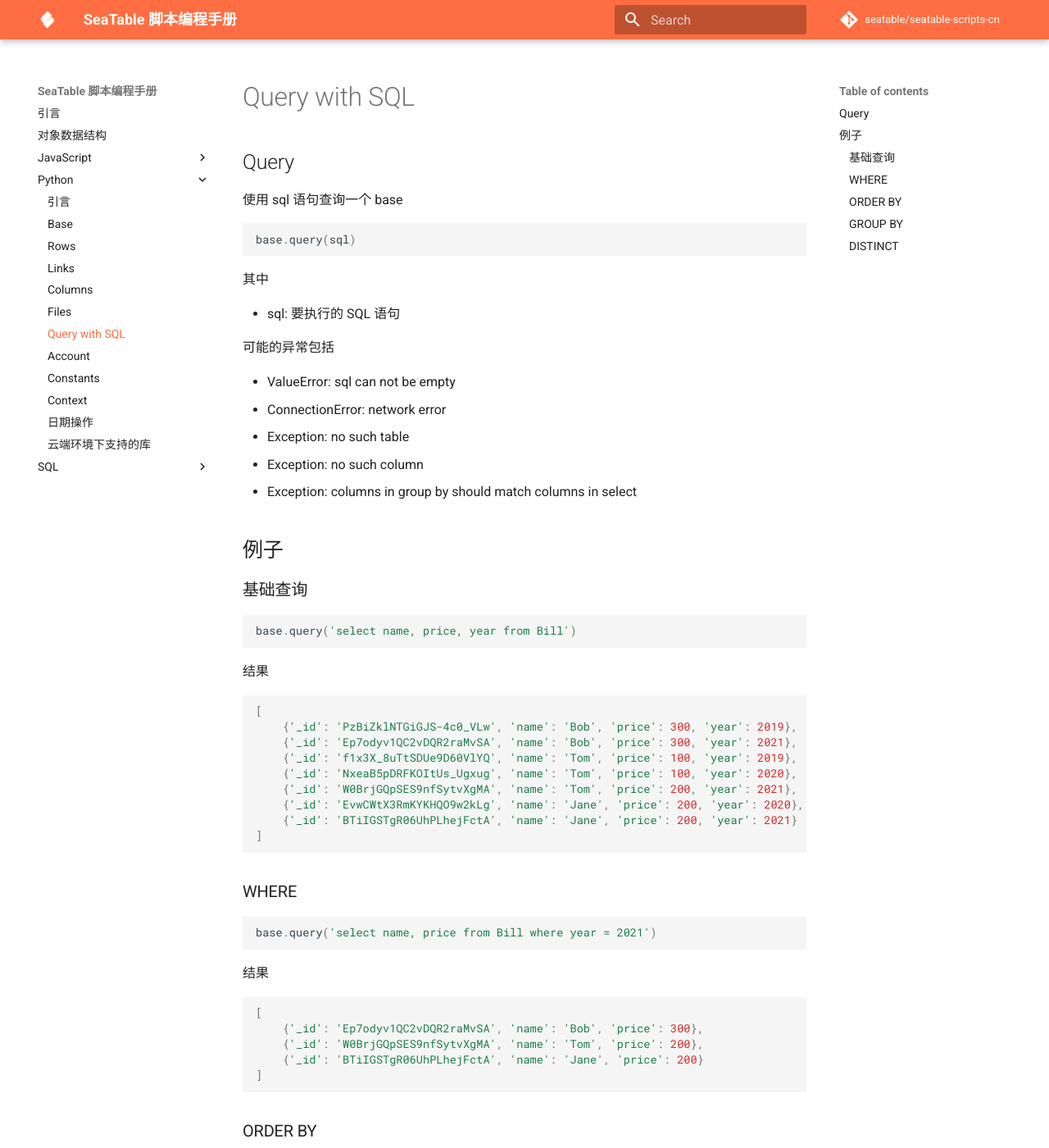
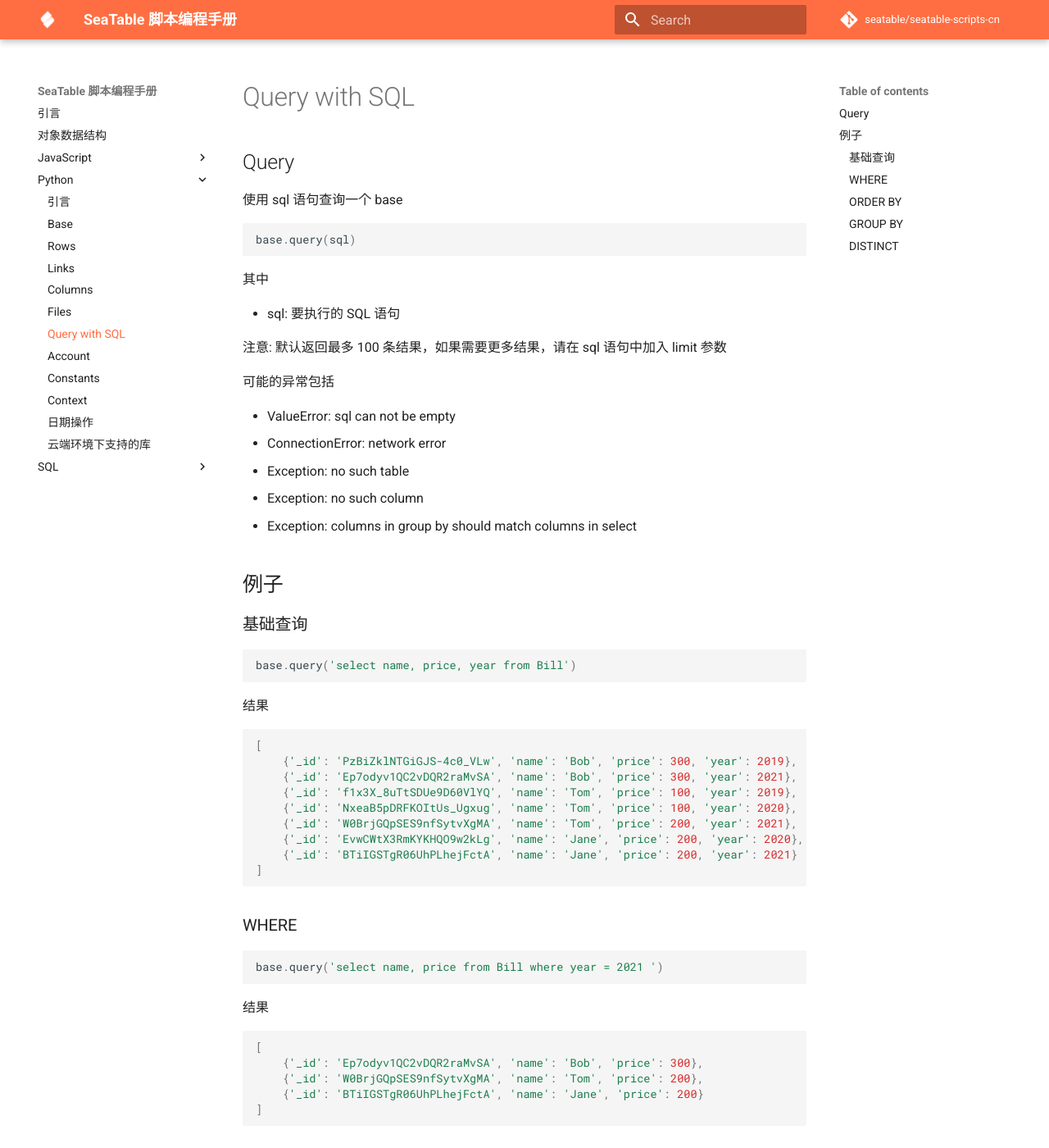
Before and after one commit to seatable/seatable-scripts-cn, an MkDocs documentation site: the page built from manual/python/query.md, in a window 1280 px wide and 1400 px high. Shown: the whole window at 82% size. Built offline with MkDocs 1.6.1 and Material for MkDocs 9.7.7, drawn with Linux system fonts in a browser that asks for light colours; comment, search, counter and statistics services are not loaded.

Commit message:
Update query.md

````diff
--- a/manual/python/query.md
+++ b/manual/python/query.md
@@ -12,6 +12,7 @@
 
 * sql: 要执行的 SQL 语句
 
+注意: 默认返回最多 100 条结果，如果需要更多结果，请在 sql 语句中加入 limit 参数
 
 可能的异常包括
 
@@ -46,7 +47,7 @@
 ### WHERE
 
 ```python
-base.query('select name, price from Bill where year = 2021')
+base.query('select name, price from Bill where year = 2021 ')
 ```
 
 结果
````
